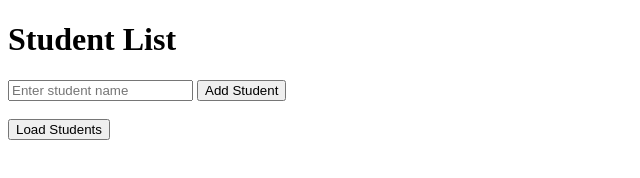
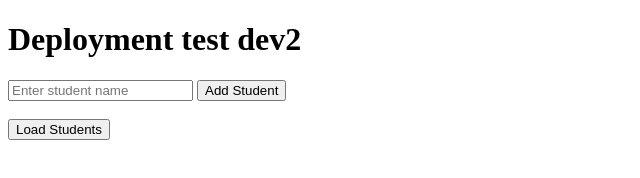
Before and after one commit to noormd2004/student-app-node, a website: page public/index.html in a window 1280 px wide. Shown: the whole page, without its empty margins (0-640 px from the left). Drawn offline with Linux system fonts and the light colour scheme.

Commit message:
test dev2 deployment

```diff
--- a/public/index.html
+++ b/public/index.html
@@ -4,7 +4,7 @@
     <title>Student Management</title>
 </head>
 <body>
-    <h1>Student List</h1>
+    <h1>Deployment test dev2</h1>
 
     <input type="text" id="studentName" placeholder="Enter student name">
     <button onclick="addStudent()">Add Student</button>
```
